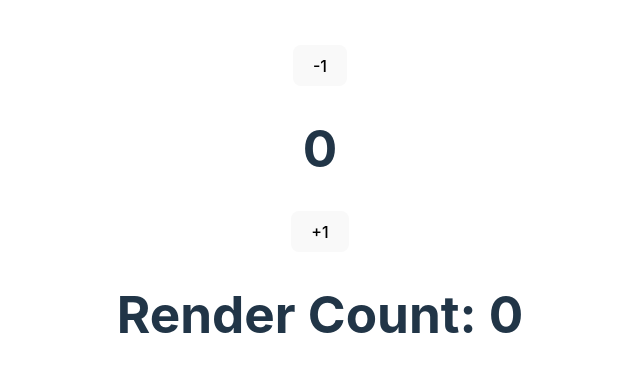
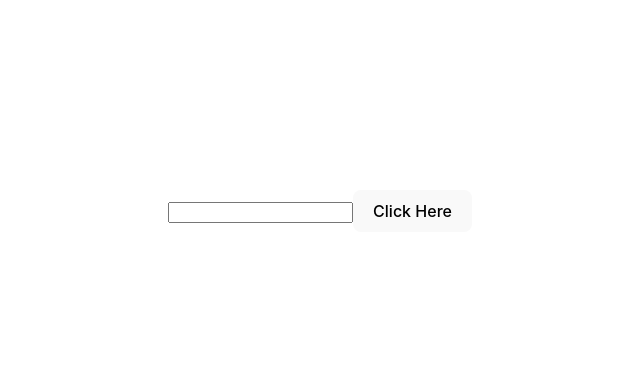
Before and after one commit to johnsonbhaskaran/ReactHooks, a React (Vite) app: page / in a window 1280 px wide. Shown: the part 189-560 px from the top of the page, without its empty margins (320-960 px from the left). Built offline with nearby package versions, Linux system fonts and the light colour scheme.

Commit message:
useRef Hook used to select the DOM element directly to manipulate.

```diff
--- a/src/App.jsx
+++ b/src/App.jsx
@@ -1,33 +1,21 @@
-import { useEffect, useState, useRef } from "react";
+import { useRef } from "react";
 import "./App.css";
 
 const App = () => {
-  const [value, setValue] = useState(0);
+  const inputElement = useRef();
 
-  const count = useRef(0);
-
-  useEffect(() => {
-    count.current = count.current + 1;
-  });
+  const btnClicked = () => {
+    console.log(inputElement.current);
+    inputElement.current.style.backgroundColor = "white";
+  };
 
   return (
     <>
-      <button
-        onClick={() => {
-          setValue((prev) => prev - 1);
-        }}
-      >
-        -1
-      </button>
-      <h1>{value}</h1>
-      <button
-        onClick={() => {
-          setValue((prev) => prev + 1);
-        }}
-      >
-        +1
-      </button>
-      <h1>Render Count: {count.current}</h1>
+      <input
+        type='text'
+        ref={inputElement}
+      />
+      <button onClick={btnClicked}>Click Here</button>
     </>
   );
 };
```
